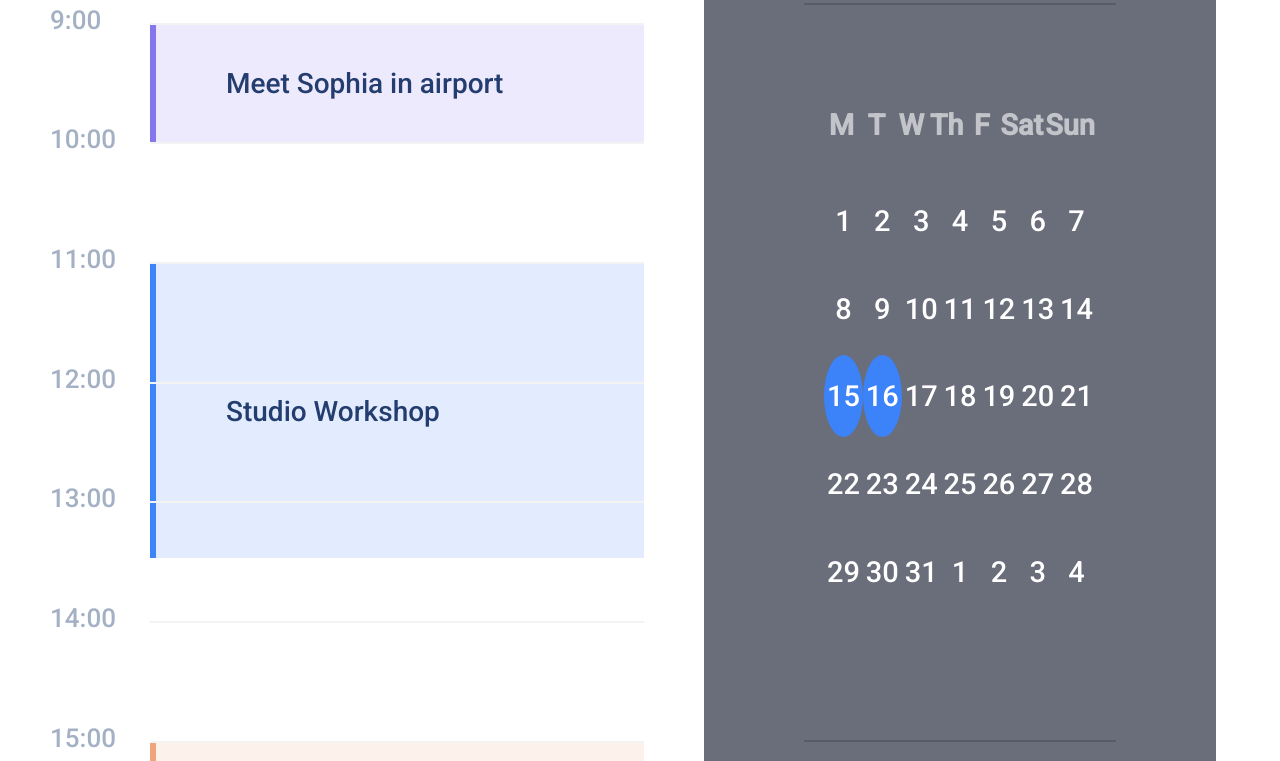
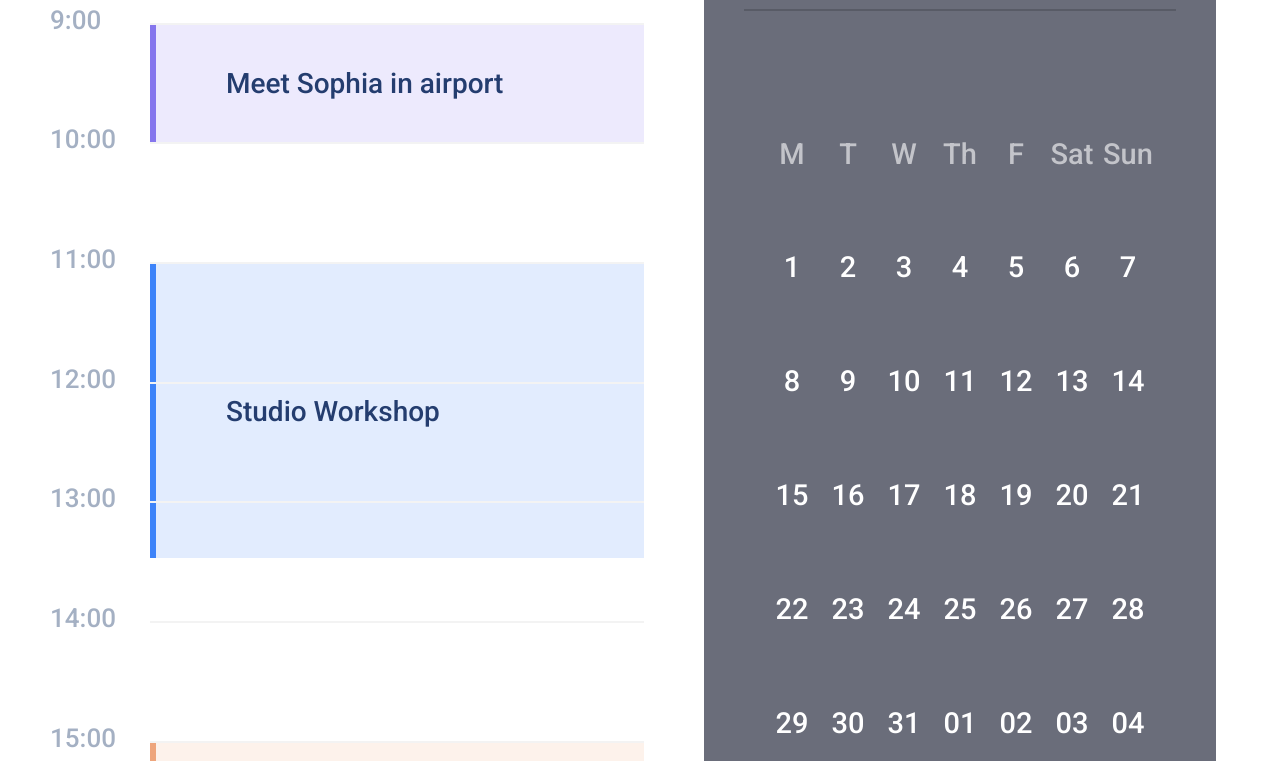
Before and after one commit to Hor-Ol/Web-Academy-Front-End-HWs-HW5-2, a plain HTML site: page index.html in a window 1280 px wide. Shown: the part 162-923 px from the top of the page. Drawn offline with nearby package versions, Linux system fonts and the light colour scheme.

Commit message:
Site optimized for smaller devices

```diff
--- a/index.html
+++ b/index.html
@@ -122,66 +122,50 @@
         <div class="calendar-month-body">
 
           <!-- Month & Categories part of page - calendar table -->
-          <table class="calendar-month-body-table">
-              <thead>
-                <tr>
-                  <th>M</th>
-                  <th>T</th>
-                  <th>W</th>
-                  <th>Th</th>
-                  <th>F</th>
-                  <th>Sat</th>
-                  <th>Sun</th>
-                </tr>
-              </thead>
-              <tbody>
-                <tr class="calendar-month-body-table-tbody-row-1">
-                  <td>1</td>
-                  <td>2</td>
-                  <td>3</td>
-                  <td>4</td>
-                  <td>5</td>
-                  <td>6</td>
-                  <td>7</td>
-                </tr>
-                <tr class="calendar-month-body-table-tbody-row-2">
-                  <td>8</td>
-                  <td>9</td>
-                  <td>10</td>
-                  <td>11</td>
-                  <td>12</td>
-                  <td>13</td>
-                  <td>14</td>
-                </tr>
-                <tr class="calendar-month-body-table-tbody-row-3">
-                  <td>15</td>
-                  <td>16</td>
-                  <td>17</td>
-                  <td>18</td>
-                  <td>19</td>
-                  <td>20</td>
-                  <td>21</td>
-                </tr>
-                <tr class="calendar-month-body-table-tbody-row-4">
-                  <td>22</td>
-                  <td>23</td>
-                  <td>24</td>
-                  <td>25</td>
-                  <td>26</td>
-                  <td>27</td>
-                  <td>28</td>
-                </tr>
-                <tr class="calendar-month-body-table-tbody-row-5">
-                  <td>29</td>
-                  <td>30</td>
-                  <td>31</td>
-                  <td>1</td>
-                  <td>2</td>
-                  <td>3</td>
-                  <td>4</td>
-                </tr>
-              </tbody>
-            </table>
+          <div class="calendar-month-body-table">
+            <span class="calendar-month-body-table-days">M</span>
+            <span class="calendar-month-body-table-days">T</span>
+            <span class="calendar-month-body-table-days">W</span>
+            <span class="calendar-month-body-table-days">Th</span>
+            <span class="calendar-month-body-table-days">F</span>
+            <span class="calendar-month-body-table-days">Sat</span>
+            <span class="calendar-month-body-table-days">Sun</span>
+            <span>1</span>
+            <span>2</span>
+            <span>3</span>
+            <span>4</span>
+            <span>5</span>
+            <span>6</span>
+            <span>7</span>
+            <span>8</span>
+            <span>9</span>
+            <span>10</span>
+            <span>11</span>
+            <span>12</span>
+            <span>13</span>
+            <span>14</span>
+            <span>15</span>
+            <span>16</span>
+            <span>17</span>
+            <span>18</span>
+            <span>19</span>
+            <span>20</span>
+            <span>21</span>
+            <span>22</span>
+            <span>23</span>
+            <span>24</span>
+            <span>25</span>
+            <span>26</span>
+            <span>27</span>
+            <span>28</span>
+            <span>29</span>
+            <span>30</span>
+            <span>31</span>
+            <span>01</span>
+            <span>02</span>
+            <span>03</span>
+            <span>04</span>
+          </div>
 
             <!-- Month & Categories part of page - your categories box -->
           <div class="calendar-month-body-your-categories">
--- a/style.css
+++ b/style.css
@@ -148,62 +148,46 @@ aside {
 }
 
 .calendar-month-body {
+  display: flex;
+  justify-content: center;
+  flex-direction: column;
   height: 84%;
   padding-top: 6%;
 }
 
 .calendar-month-body-table {
   display: flex;
-  flex-direction: column;
-  justify-content: stretch;
+  flex-wrap: wrap;
+  align-items: center;
+  justify-content: space-around;
   font-size: 2.9rem;
-  width: 100%;
   height: 50%;
   padding: 6rem 2rem 12.4rem 2rem;
   border-bottom: 0.2rem solid rgba(0, 0, 0, 0.17);
 }
 
-.calendar-month-body-table thead,
-.calendar-month-body-table tbody {
-  width: 100%;
+.calendar-month-body-table span.calendar-month-body-table-days {
+  color: rgba(255, 255, 255, 0.6);
 }
 
-.calendar-month-body-table thead {
-  color: rgba(255, 255, 255, 0.6);
-  flex: 1 0 auto;
+.calendar-month-body-table span.calendar-month-body-table-days:hover,
+.calendar-month-body-table span.calendar-month-body-table-days:focus {
+  background-color: transparent;
 }
 
-.calendar-month-body-table tbody {
+.calendar-month-body-table span {
   display: flex;
-  flex-direction: column;
-  justify-content: space-around;
-  flex: 2.5 0 auto;
+  align-items: center;
+  justify-content: center;
+  color: #fff;
+  flex: 0 1 13%;
+  border-radius: 50%;
+  background-color: transparent;
+  aspect-ratio: 1/1;
 }
 
-.calendar-month-body-table thead tr,
-.calendar-month-body-table tbody tr {
-  display: flex;
-  justify-content: space-around;
-}
-
-.calendar-month-body-table thead tr th,
-.calendar-month-body-table tbody tr td {
-  height: 8rem;
-  width: 8rem;
-  display: flex;
-  justify-content: center;
-  align-items: center;
-  text-align: center;
-}
-
-.calendar-month-body-table tbody tr td {
-  color: #fff;
-}
-
-.calendar-month-body-table-tbody-row-3 td:nth-child(1),
-.calendar-month-body-table-tbody-row-3 td:nth-child(2) {
-  height: 8rem;
-  border-radius: 50%;
+.calendar-month-body-table span:hover,
+.calendar-month-body-table span:focus {
   background-color: #3c82f9;
 }
 
@@ -253,3 +237,64 @@ aside {
 .design {
   background-color: #ff467e;
 }
+
+@media (max-width: 1800px) {
+  .calendar-month-container {
+    height: 100%;
+    padding: 0 5rem;
+  }
+}
+
+@media (max-width: 1440px) {
+  .calendar-month-container {
+    height: 100%;
+    padding: 0 4rem;
+  }
+}
+
+@media (max-width: 1024px) {
+  :root {
+    font-size: 5px;
+  }
+}
+
+@media (max-width: 425px) {
+  body {
+    height: auto;
+    flex-direction: column;
+  }
+
+  main {
+    height: 100vh;
+    width: 85%;
+    order: 1;
+  }
+
+  .calendar-day-container {
+    margin: 0 0 0 7rem;
+  }
+
+  .calendar-day-head {
+    height: 10%;
+  }
+
+  aside {
+    width: 100%;
+    height: 100vh;
+    background-color: #2a2e41b2;
+  }
+
+  .calendar-month-head {
+    height: 10%;
+  }
+}
+
+@media (max-width: 325px) {
+  main {
+    width: 90%;
+  }
+
+  .calendar-day-body-event {
+    font-size: 2.4rem;
+  }
+}
```
